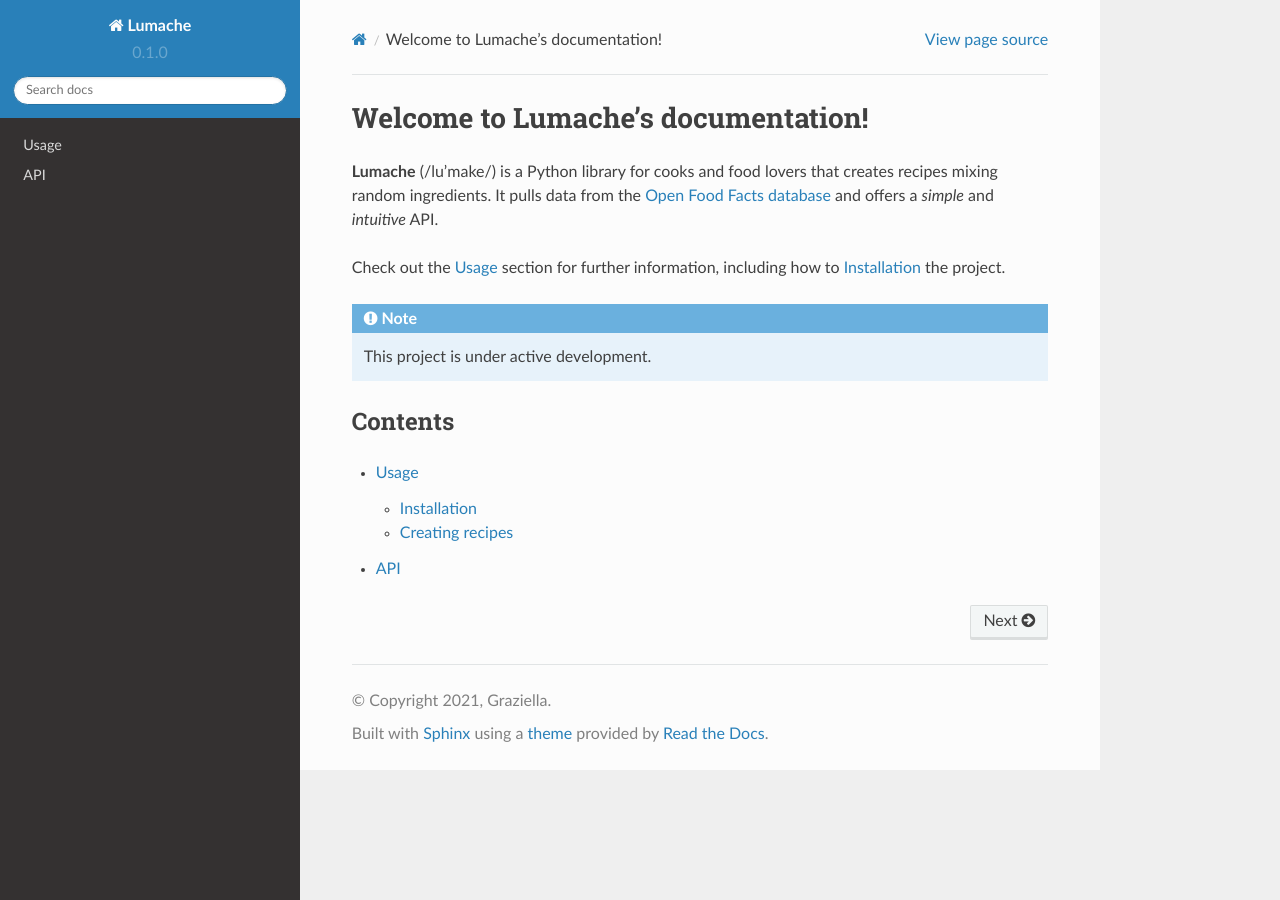
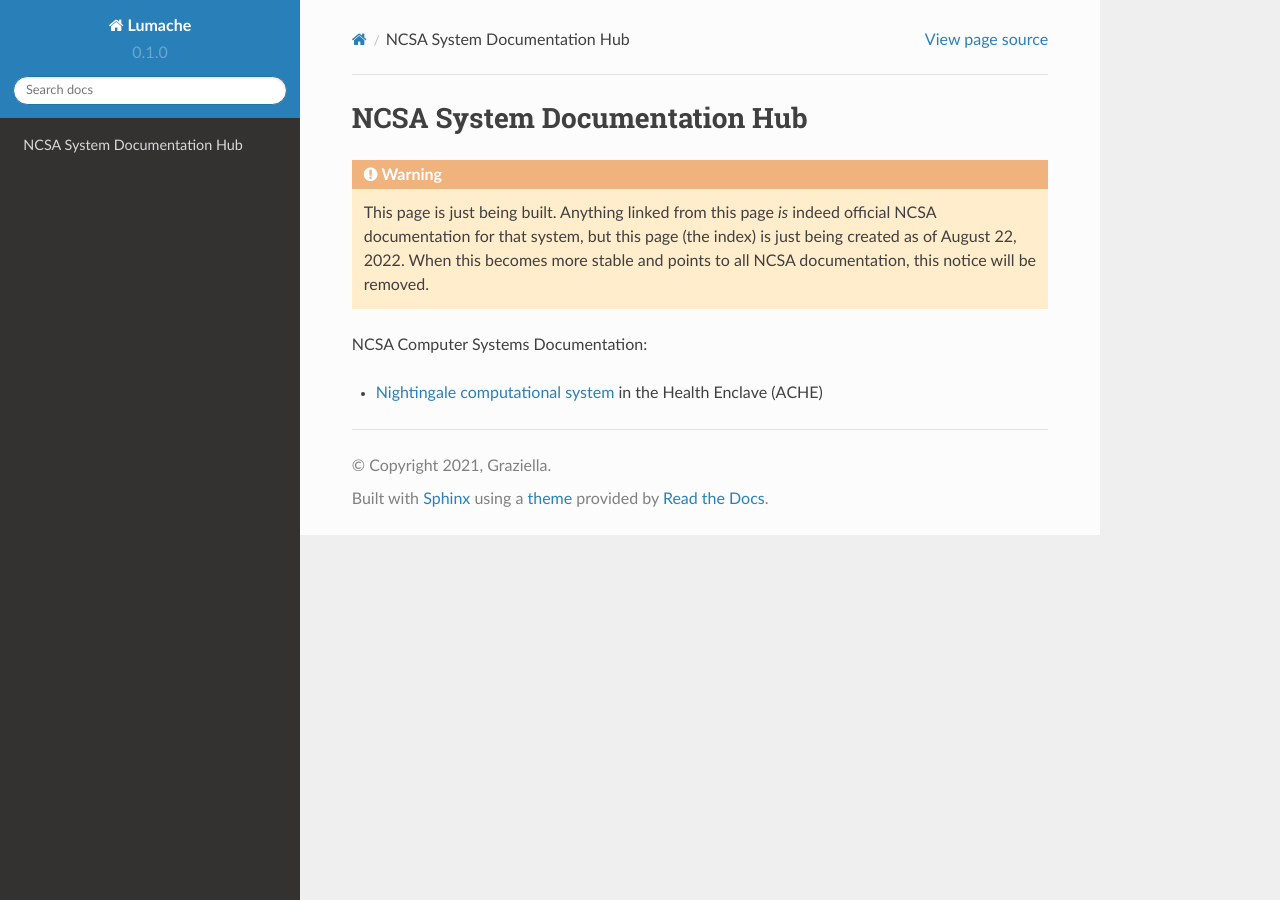
Before and after one commit to rmokos/ncsa_system_documentation, a Sphinx documentation site: the page built from docs/source/index.rst, in a window 1280 px wide. Built offline with Sphinx 7.4.7 and the Read the Docs theme 2.0.0, drawn with Linux system fonts in a browser that asks for light colours.

Commit message:
initial; has Nightingale
Initial off the cuff edit.  Has (I think correct?) link to Nightingale.

```diff
--- a/docs/source/index.rst
+++ b/docs/source/index.rst
@@ -1,22 +1,10 @@
-Welcome to Lumache's documentation!
+NCSA System Documentation Hub
 ===================================
 
-**Lumache** (/lu'make/) is a Python library for cooks and food lovers
-that creates recipes mixing random ingredients.
-It pulls data from the `Open Food Facts database <https://world.openfoodfacts.org/>`_
-and offers a *simple* and *intuitive* API.
+.. warning::
 
-Check out the :doc:`usage` section for further information, including
-how to :ref:`installation` the project.
+   This page is just being built.  Anything linked from this page *is* indeed official NCSA documentation for that system, but this page (the index) is just being created as of August 22, 2022.  When this becomes more stable and points to all NCSA documentation, this notice will be removed.
 
-.. note::
+NCSA Computer Systems Documentation:
 
-   This project is under active development.
-
-Contents
---------
-
-.. toctree::
-
-   usage
-   api
+- `Nightingale computational system <https://ncsa-nightingale.readthedocs-hosted.com>`_ in the Health Enclave (ACHE)
```
